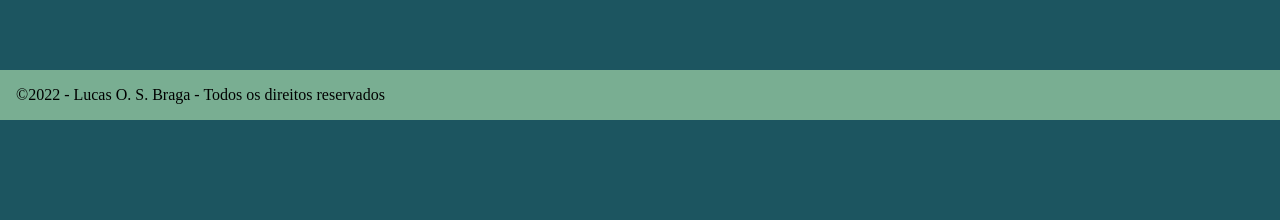
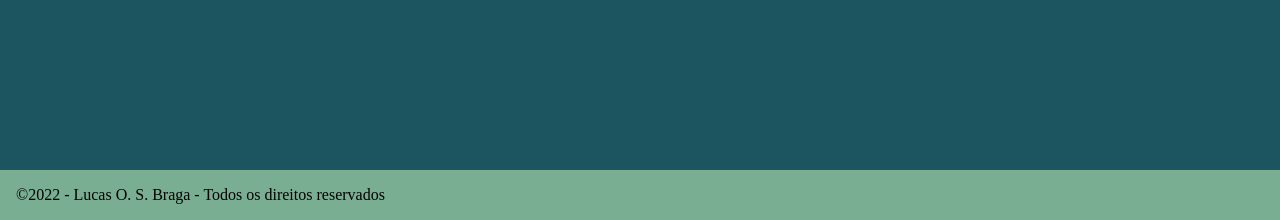
Before and after one commit to LucasOSBraga/Meu-Projeto-Curriculo, a plain HTML site: page home.html in a window 1280 px wide. Shown: the part 680-900 px from the top of the page. Before the commit the page ends 850 px from the top, so only its background shows below. Drawn offline with nearby package versions, Linux system fonts and the light colour scheme.

Commit message:
Atualização do dia 12/02/2022

```diff
--- a/css/style.css
+++ b/css/style.css
@@ -97,7 +97,7 @@ div.links a:hover{text-decoration: underline; transition: 0.5s; padding: 0 auto;
 
 /*==========---------Rodapé---------==========*/
 
-footer{padding: 1rem;position: absolute;bottom:0;width: 100%;background-color: #79AE92;}
+footer{padding: 1rem;position: relative;bottom:0;width: 100%;background-color: #79AE92;}
 .footer-single{bottom: 0;background-position: bottom; display: block;}
 .footer-single{font-size: 1rem;color: white;text-align: center; font-family: var(--font-secundary); }
 
```
